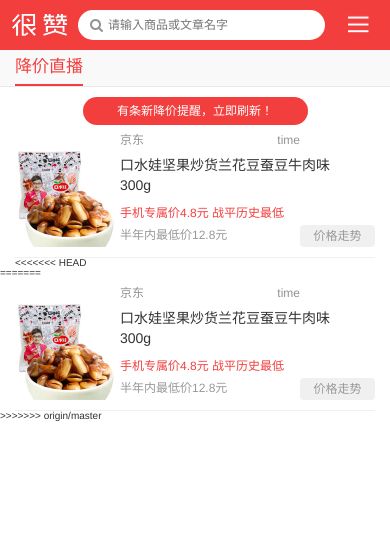
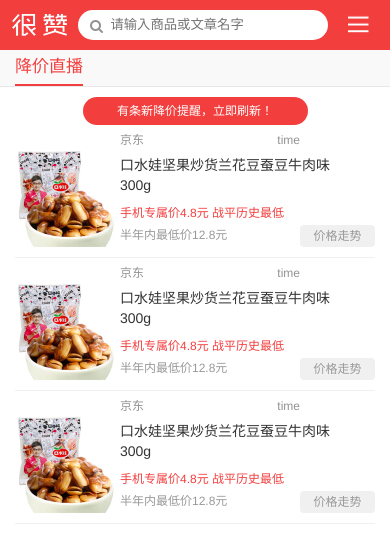
Before and after one commit to neChaos/miaomiaoz, a plain HTML site: page index.html in a window 390 px wide. Drawn offline with Linux system fonts and the light colour scheme.

Commit message:
iphone5有问题

```diff
--- a/css/miaomiaoz.css
+++ b/css/miaomiaoz.css
@@ -79,22 +79,21 @@ body{
 	margin-top:1rem;
 	margin-left: -30%;
 	color: rgb(146,146,146);
-	font-size: 1.4rem;
 }
 .nav-search input{
 	width:87%;
 	line-height: 3.0rem;
 	border-radius:1.8rem;
 	border:none;
-	padding-left:3rem;
-	font-size: 1.2rem;
+	padding-left:13%;
+
 }
 .nav-search input:focus{
 	outline: none;
 }
 .nav-search i{
 	position: absolute;
-	top:.8rem;
+	top:0.9rem;
 	left: 1.2rem;
 }
 .nav-menu{
--- a/index.html
+++ b/index.html
@@ -13,7 +13,7 @@
             <div class="nav-logo">
                 <a href="#">很赞网,喵喵折</a>
             </div>
-            <div class="nav-search">
+            <div class="nav-search font-max">
                 <input type="text" placeholder="请输入商品或文章名字">
                 <i class="fa fa-search" aria-hidden="true"></i>
             </div>
@@ -51,9 +51,7 @@
                </div>
             </div>
 
-<<<<<<< HEAD
          </div>
-=======
         </div>
         <div class="wrapper-com">
             <div>
@@ -75,9 +73,27 @@
                     价格走势
                </div>
             </div>
+        </div>
+         <div class="wrapper-com">
+            <div>
+               <div class="com-img"><a href="#"></a></div>
+               <div class="com-status">
+                   <span class＝"com-status-fir">京东</span>
+                   <div class="com-status-time">time</div>
+               </div>
+               <div class="com-name">
+                   <a href="#">口水娃坚果炒货兰花豆蚕豆牛肉味<br>300g</a>
+               </div>
 
+               <div class="com-price">
+                   <p class="font-min font-red">手机专属价4.8元 战平历史最低</p>
+                   <p class="com-minprice font-min font-grey">半年内最低价12.8元</p>
+               </div>
+
+               <div class="com-curve font-min font-grey">
+                    价格走势
+               </div>
+            </div>
         </div>
->>>>>>> origin/master
-
     </body>
 </html>
```
